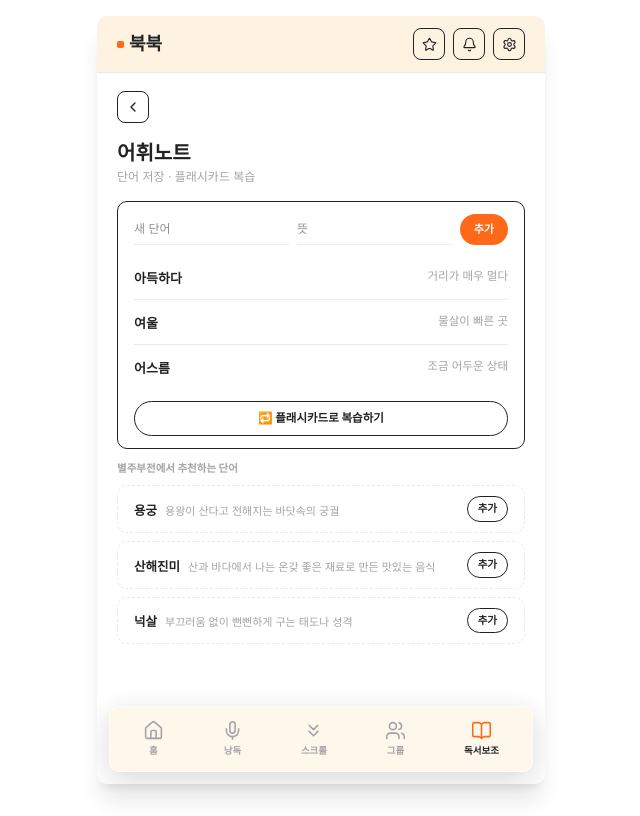
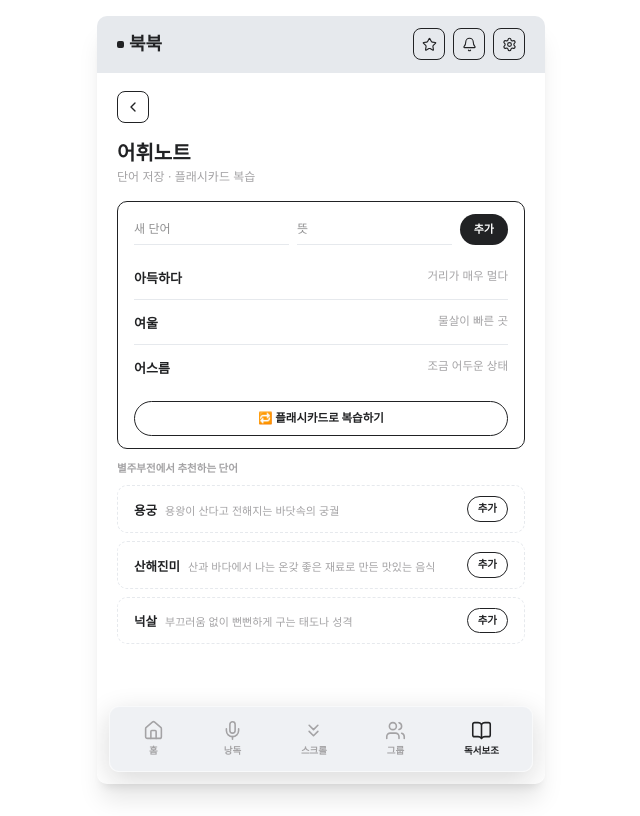
Before and after one commit to hwangbro-colon/scrollbook, a React (Vite) app: page /assist/vocab in a window 1280 px wide. Shown: the whole page, without its empty margins (319-959 px from the left). Built offline with nearby package versions, Linux system fonts and the light colour scheme.

Commit message:
style: unify all remaining colors (accent, gradients, semantic reds/blues) to the 3-tone palette

```diff
--- a/src/config/theme.ts
+++ b/src/config/theme.ts
@@ -1,7 +1,7 @@
 // Single source of truth for brand colors, corner-radius tokens, fonts,
-// logo path, and app copy. Accent is orange per explicit direction — the
-// rest of the palette still follows the design-fidelity reference
-// (bookbook_prototype_v4.html).
+// logo path, and app copy. Monochrome palette per explicit direction — every
+// color in the app (including what used to be the orange accent) resolves
+// to one of these three tones plus white, no exceptions.
 
 export const theme = {
   colors: {
@@ -10,14 +10,14 @@ export const theme = {
     paper: "#FFFFFF", // primary background
     paperDim: "#E6E9ED", // secondary/section background
     line: "#E6E9ED", // borders/dividers
-    // Single accent color for the whole app — used only for CTAs, streaks,
-    // "new" tags, #1 ranking, mileage rewards, quiz cards, etc.
-    accent: "#FF6A1A",
-    accentTint: "#FFE6D6",
-    // Flat cream used only for the topbar background and as the base tone
-    // for the bottom nav's glass tint (never used as a general surface).
-    navCream: "#FEF2E1",
-    navCreamGlass: "rgba(254,242,225,.62)",
+    // "Accent" is now just ink — CTAs, streaks, "new" tags, #1 ranking,
+    // mileage rewards, etc. all read as the same dark tone as body text.
+    accent: "#212224",
+    accentTint: "#E6E9ED",
+    // Topbar/bottom-nav surface — same light gray as paperDim, just with a
+    // translucent variant for the nav's glass blur.
+    navCream: "#E6E9ED",
+    navCreamGlass: "rgba(230,233,237,.62)",
   },
   // Cards/badges stay 6-10px (squared, not pill). Buttons are the one
   // exception — full pill per Toss UI reference.
--- a/src/views/HomeView.tsx
+++ b/src/views/HomeView.tsx
@@ -135,7 +135,7 @@ export function HomeView() {
           className="flex h-5 w-5 items-center justify-center text-[10px]"
           style={{
             borderRadius: "var(--radius-chip)",
-            background: "linear-gradient(155deg,#FFB37A,var(--color-accent) 65%)",
+            background: "linear-gradient(155deg,var(--color-ink-soft),var(--color-accent) 65%)",
             boxShadow: "inset -2px -2px 4px rgba(0,0,0,.18)",
           }}
         >
@@ -278,7 +278,7 @@ export function HomeView() {
                   <div className="flex-1 text-[12.5px] font-semibold text-[var(--color-ink)]">{book.title}</div>
                   <div
                     className="w-8 text-right text-[10.5px] font-bold"
-                    style={{ color: !change ? "var(--color-ink-soft)" : change > 0 ? "var(--color-accent)" : "#4B7BEC" }}
+                    style={{ color: !change ? "var(--color-ink-soft)" : change > 0 ? "var(--color-accent)" : "var(--color-ink)" }}
                   >
                     {!change ? "-" : change > 0 ? `▲${change}` : `▼${Math.abs(change)}`}
                   </div>
--- a/src/views/LibraryVocabView.tsx
+++ b/src/views/LibraryVocabView.tsx
@@ -75,7 +75,7 @@ export function LibraryVocabView() {
               placeholder="새 단어"
               aria-invalid={!!formError}
               className="min-w-0 flex-1 border-0 border-b-[1.5px] bg-transparent py-1.5 text-[12px] text-[var(--color-ink)] outline-none"
-              style={{ borderColor: formError ? "#D64545" : "var(--color-line)" }}
+              style={{ borderColor: formError ? "var(--color-ink)" : "var(--color-line)" }}
             />
             <input
               value={meaning}
@@ -86,7 +86,7 @@ export function LibraryVocabView() {
               placeholder="뜻"
               aria-invalid={!!formError}
               className="min-w-0 flex-1 border-0 border-b-[1.5px] bg-transparent py-1.5 text-[12px] text-[var(--color-ink)] outline-none"
-              style={{ borderColor: formError ? "#D64545" : "var(--color-line)" }}
+              style={{ borderColor: formError ? "var(--color-ink)" : "var(--color-line)" }}
             />
             <button
               type="button"
@@ -98,7 +98,7 @@ export function LibraryVocabView() {
               추가
             </button>
           </div>
-          {formError && <p className="mb-2 text-[11px] font-semibold text-[#D64545]">{formError}</p>}
+          {formError && <p className="mb-2 text-[11px] font-semibold text-[var(--color-ink)]">{formError}</p>}
 
           {vocabList.length === 0 ? (
             <EmptyState
--- a/src/views/ScrollView.tsx
+++ b/src/views/ScrollView.tsx
@@ -60,7 +60,7 @@ function HighlightedText({
               if (!added) onTap(part, vocabByWord.get(part)!);
             }}
             className="inline underline decoration-dotted underline-offset-4"
-            style={{ color: added ? "#8CFF9A" : "var(--color-accent)" }}
+            style={{ color: added ? "var(--color-ink-soft)" : "var(--color-accent)" }}
           >
             {part}
             {added && " ✓"}
```
